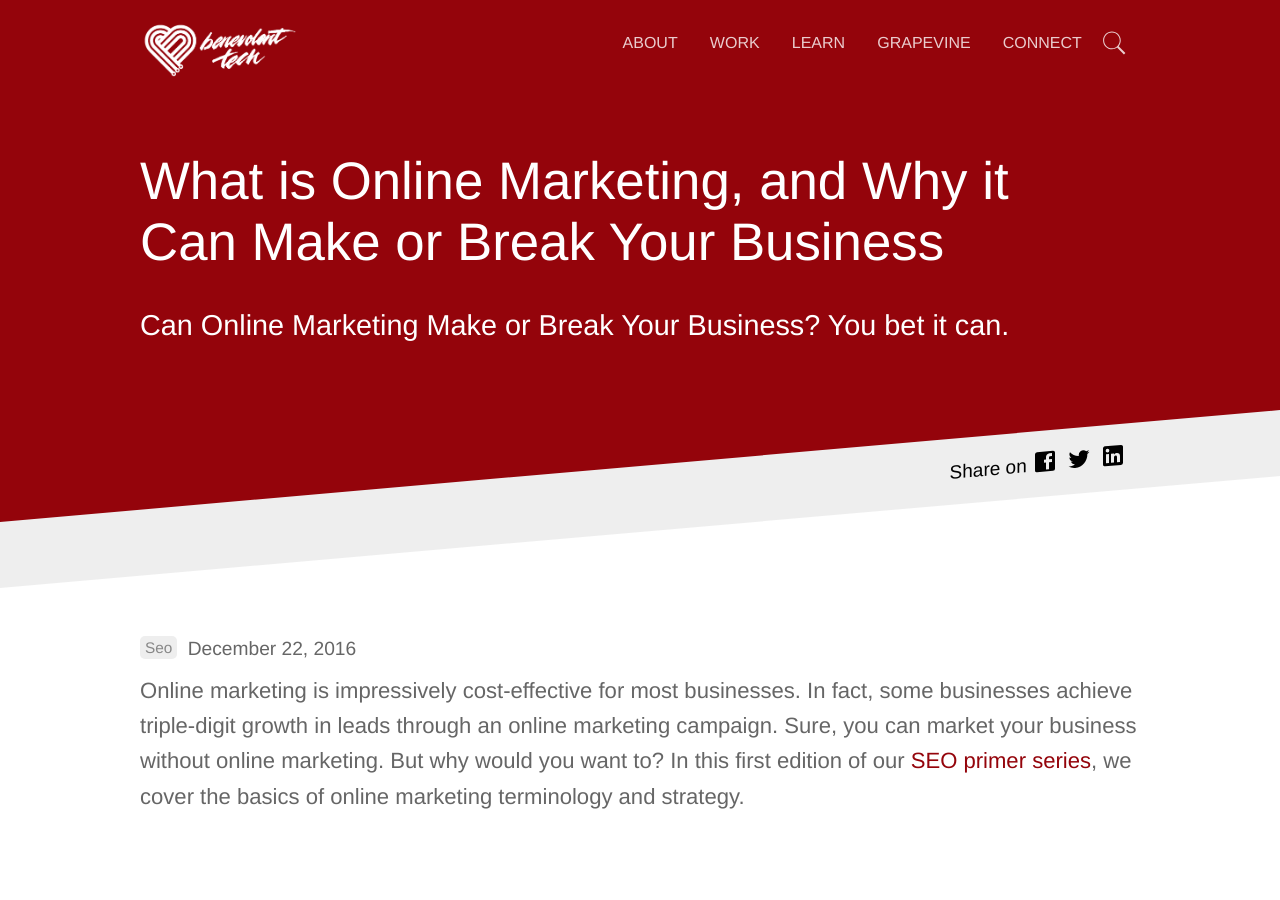
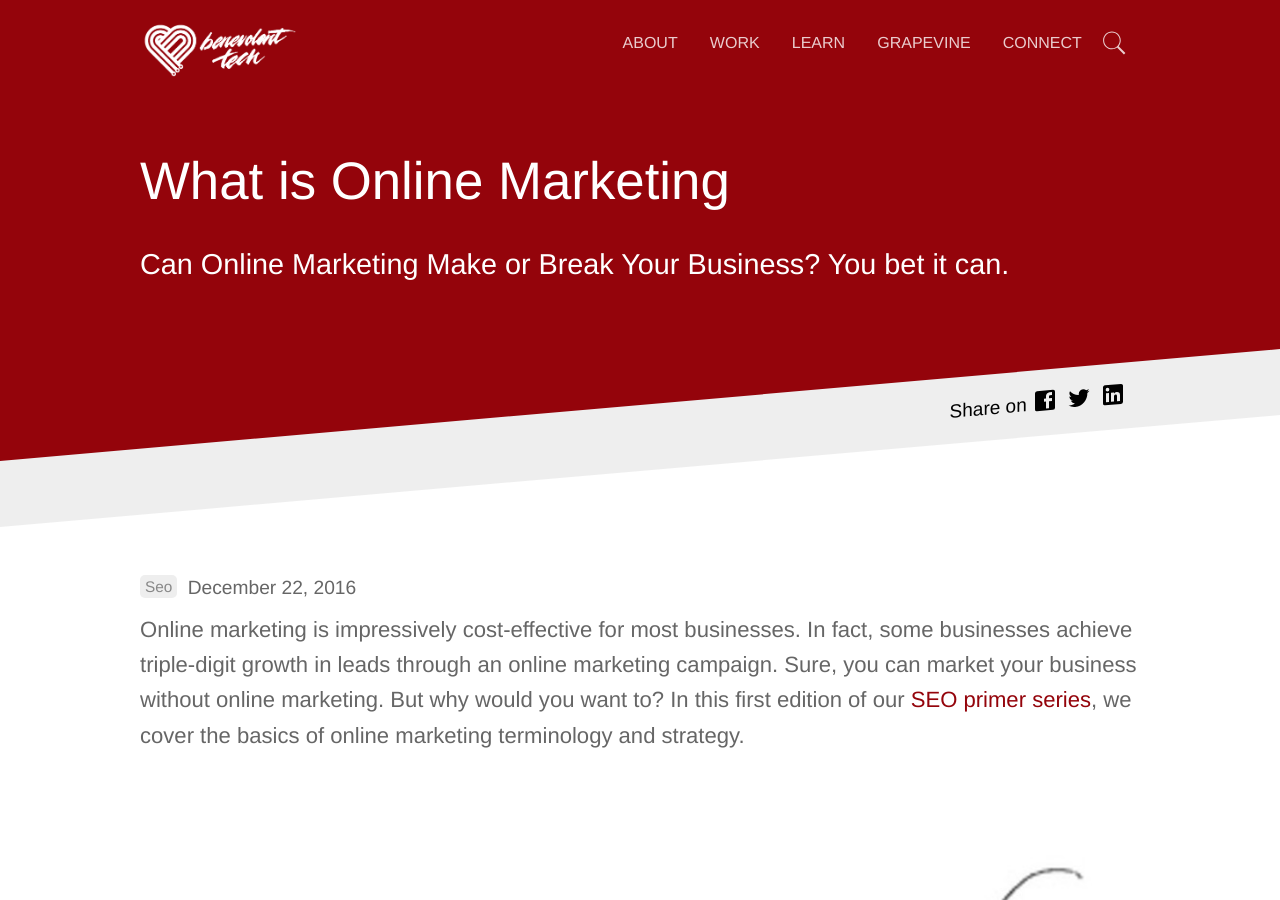
Before and after one commit to benevolenttech/btek.cc, a Jekyll site: the page built from _posts/2016-12-22-what-is-online-marketing-and-why-it-can-make-or-break-your-business.md, in a window 1280 px wide and 900 px high. Built offline with Jekyll 4.4.1, drawn with Linux system fonts in a browser that asks for light colours; comment, search, counter and statistics services are not loaded.

Commit message:
Change blog title

```diff
--- a/_posts/2016-12-22-what-is-online-marketing-and-why-it-can-make-or-break-your-business.md
+++ b/_posts/2016-12-22-what-is-online-marketing-and-why-it-can-make-or-break-your-business.md
@@ -1,5 +1,5 @@
 ---
-title: 'What is Online Marketing, and Why it Can Make or Break Your Business'
+title: 'What is Online Marketing'
 categories:
   - SEO
 series:
```
